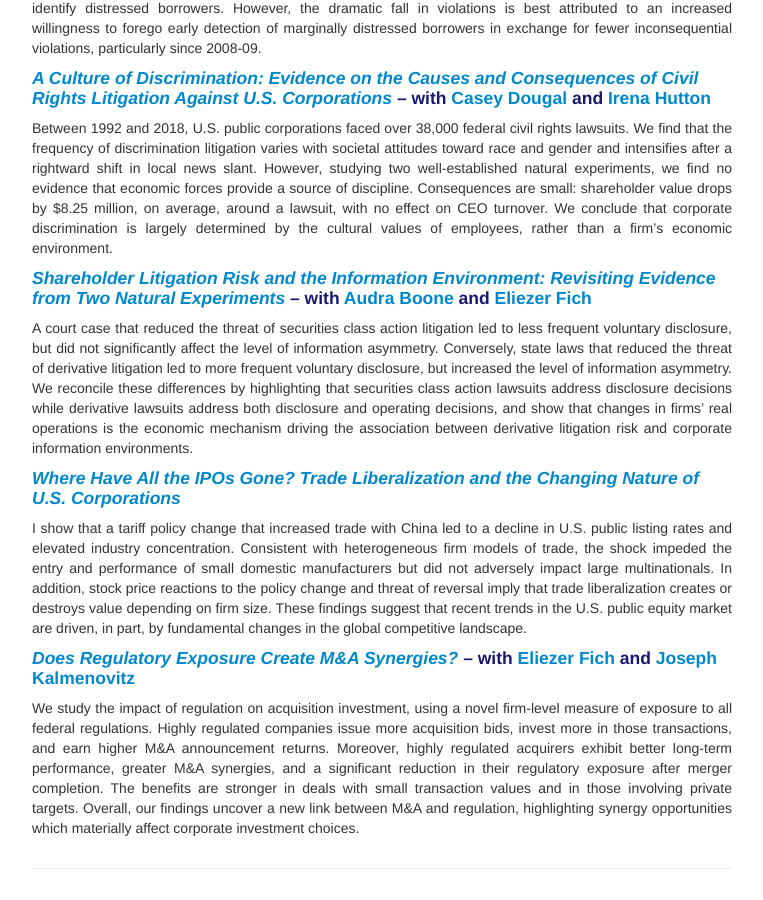
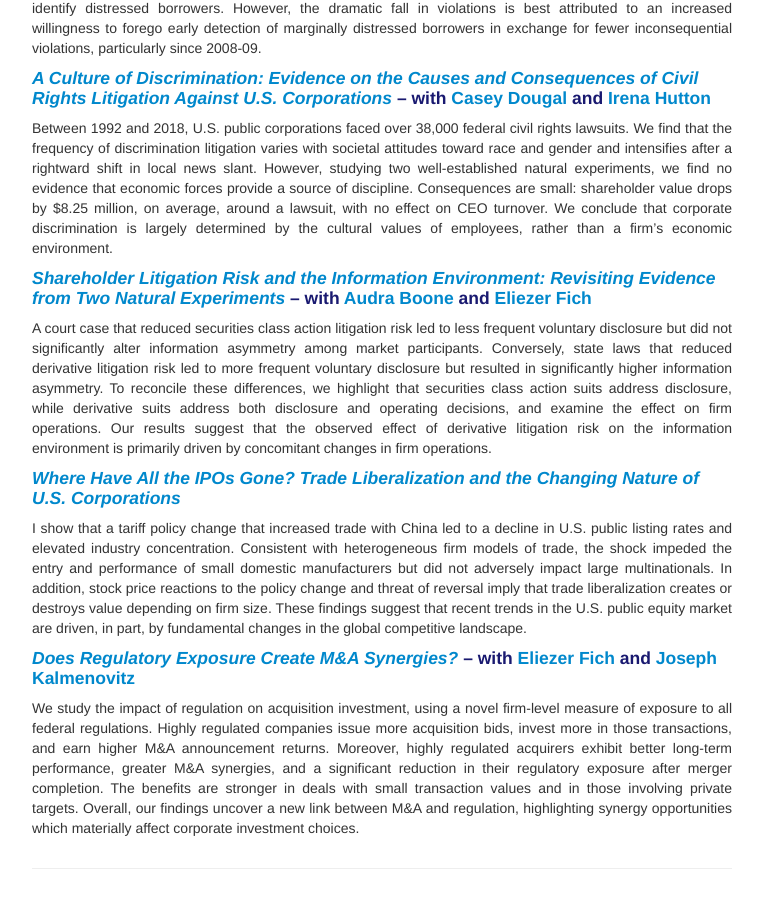
Before and after one commit to ThomasPGriffin/thomaspgriffin.github.io, a Jekyll site: the page built from pages/research.md, in a window 1280 px wide and 900 px high, scrolled down 624 px. Shown: the whole window, without its empty margins (258-1021 px from the left). Built offline with Jekyll 4.4.1, drawn with Linux system fonts in a browser that asks for light colours.

Commit message:
Update research.md

```diff
--- a/pages/research.md
+++ b/pages/research.md
@@ -24,9 +24,9 @@ The annual proportion of U.S. public firms that report a financial covenant viol
 Between 1992 and 2018, U.S. public corporations faced over 38,000 federal civil rights lawsuits. We find that the frequency of discrimination litigation varies with societal attitudes toward race and gender and intensifies after a rightward shift in local news slant. However, studying two well-established natural experiments, we find no evidence that economic forces provide a source of discipline. Consequences are small: shareholder value drops by $8.25 million, on average, around a lawsuit, with no effect on CEO turnover. We conclude that corporate discrimination is largely determined by the cultural values of employees, rather than a firm’s economic environment.
 </div>
 
-#### *[Shareholder Litigation Risk and the Information Environment: Revisiting Evidence from Two Natural Experiments]({{ BASE_PATH}}/pages/bfg_20220427.pdf)* – with <a href="https://sites.google.com/site/audralboone/home?authuser=0">Audra Boone</a> and <a href="https://www.lebow.drexel.edu/people/eliezerfich">Eliezer Fich</a>
+#### *[Shareholder Litigation Risk and the Information Environment: Revisiting Evidence from Two Natural Experiments]({{ BASE_PATH}}/pages/bfg_20221004.pdf)* – with <a href="https://sites.google.com/site/audralboone/home?authuser=0">Audra Boone</a> and <a href="https://www.lebow.drexel.edu/people/eliezerfich">Eliezer Fich</a>
 <div align="justify">
-A court case that reduced the threat of securities class action litigation led to less frequent voluntary disclosure, but did not significantly affect the level of information asymmetry. Conversely, state laws that reduced the threat of derivative litigation led to more frequent voluntary disclosure, but increased the level of information asymmetry. We reconcile these differences by highlighting that securities class action lawsuits address disclosure decisions while derivative lawsuits address both disclosure and operating decisions, and show that changes in firms’ real operations is the economic mechanism driving the association between derivative litigation risk and corporate information environments.
+A court case that reduced securities class action litigation risk led to less frequent voluntary disclosure but did not significantly alter information asymmetry among market participants. Conversely, state laws that reduced derivative litigation risk led to more frequent voluntary disclosure but resulted in significantly higher information asymmetry. To reconcile these differences, we highlight that securities class action suits address disclosure, while derivative suits address both disclosure and operating decisions, and examine the effect on firm operations. Our results suggest that the observed effect of derivative litigation risk on the information environment is primarily driven by concomitant changes in firm operations.
 </div>
 
 #### *[Where Have All the IPOs Gone? Trade Liberalization and the Changing Nature of U.S. Corporations]({{ BASE_PATH}}/pages/griffin_jmp_20220902.pdf)*
```
